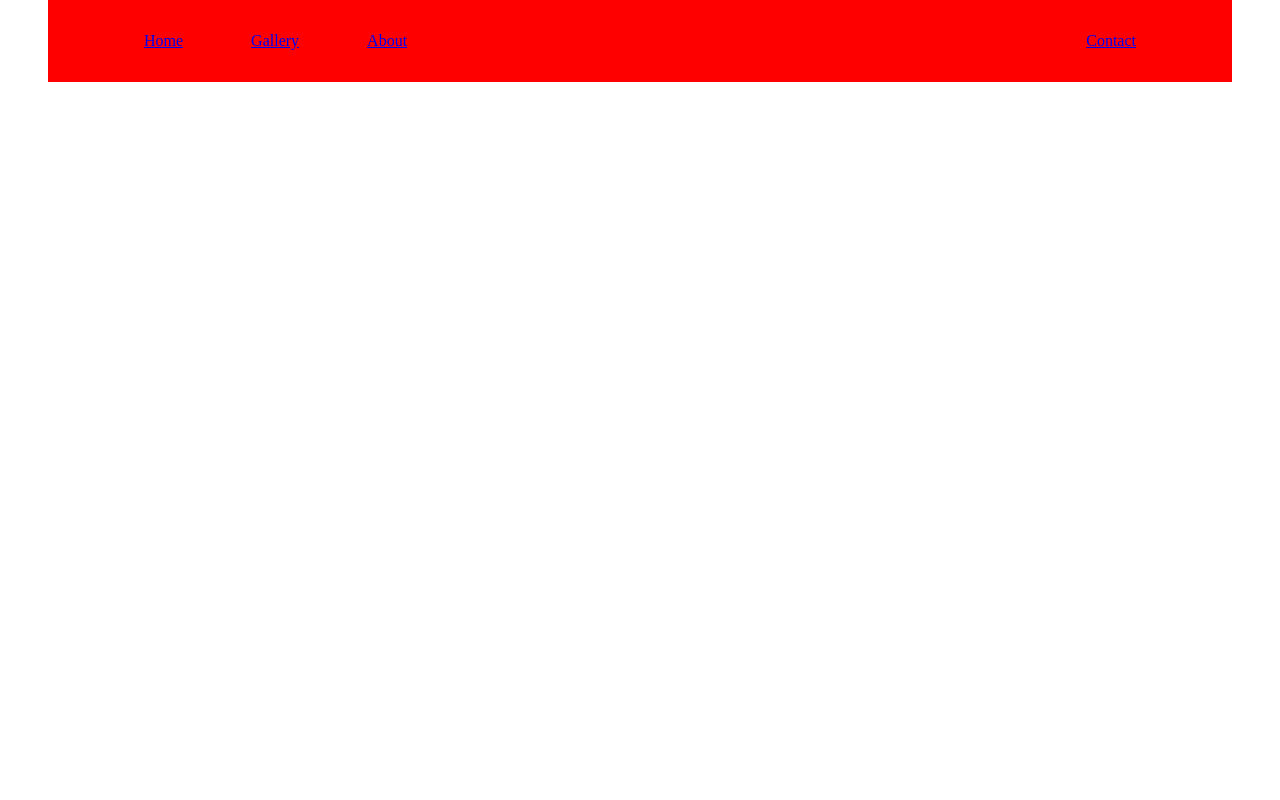
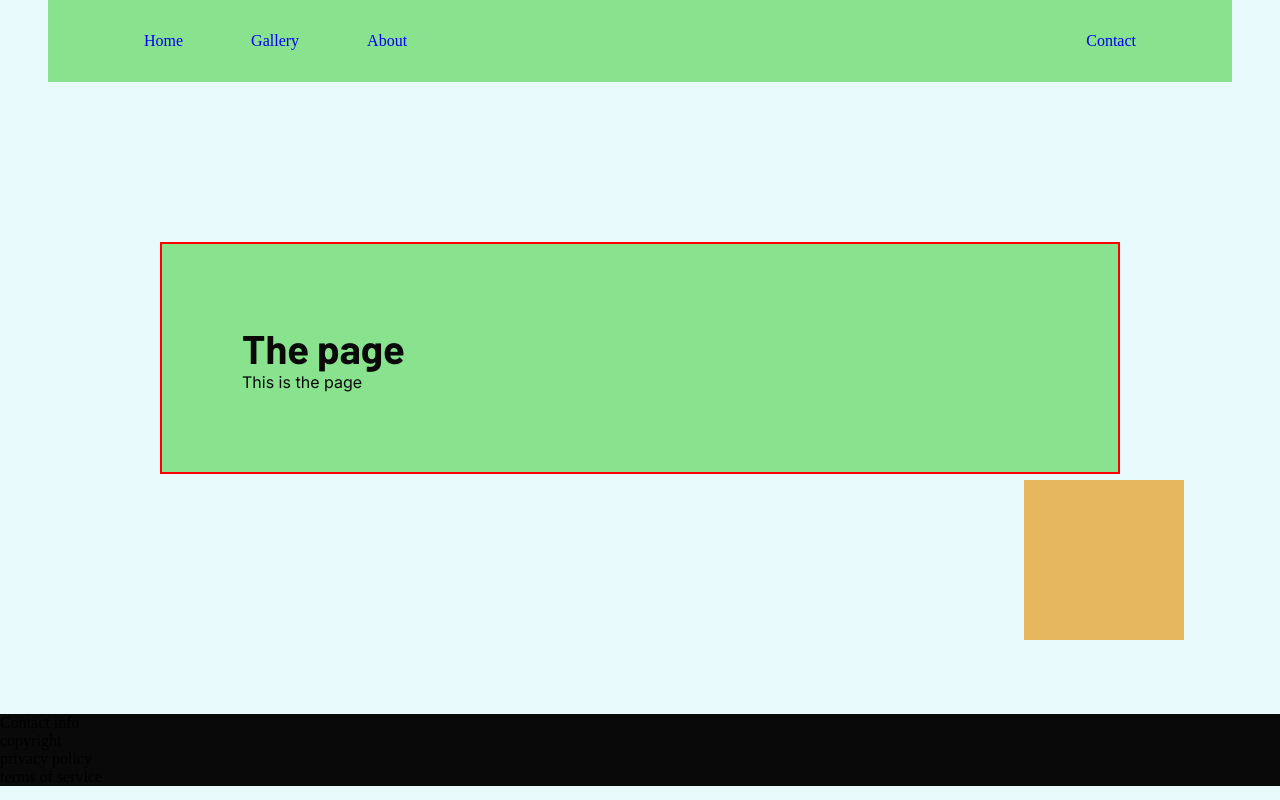
Before and after one commit to fenetreVRT/labOne, a plain HTML site: page pages/index.html in a window 1280 px wide. Drawn offline with Linux system fonts and the light colour scheme.

Commit message:
start of structure

```diff
--- a/pages/index.html
+++ b/pages/index.html
@@ -20,9 +20,18 @@
         <a class="contact-nav" href="/pages/contact.html">Contact</a>
       </div>
     </header>
-    <section>
-      <div><h1></h1></div>
-      <div></div>
+    <section class="home-container">
+      <div class="home-content">
+        <h1>The page</h1>
+        <p>This is the page</p>
+      </div>
     </section>
+    <div class="decoration"><div class="color-square"></div></div>
+    <footer>
+      <div>Contact info</div>
+      <div>copyright</div>
+      <div>privacy policy</div>
+      <div>terms of service</div>
+    </footer>
   </body>
 </html>
--- a/style.css
+++ b/style.css
@@ -1,5 +1,14 @@
+@import url("https://fonts.googleapis.com/css2?family=Inter:wght@200;300;400;600;700&display=swap");
+@import url("https://fonts.googleapis.com/css2?family=Barlow:ital,wght@0,300;0,400;0,500;0,700");
+
+/* General styling */
+
 * {
   margin: 0;
+}
+
+body {
+  background-color: #e9fafd;
 }
 
 header {
@@ -7,14 +16,31 @@ header {
 }
 
 .navbar {
-  background-color: red;
+  background-color: #88e28e;
   display: flex;
   justify-content: space-between;
   padding: 2rem 4rem;
 }
 
+footer {
+  background-color: #090909;
+}
+
+h1 {
+  color: #090909;
+  font-family: "Barlow", sans-serif;
+  font-size: 2.5rem;
+  font-weight: 700;
+}
+
+p {
+  color: #090909;
+  font-family: "Inter", sans-serif;
+}
+
 a {
   padding-inline: 2rem;
+  text-decoration: none;
 }
 
 a:active {
@@ -24,3 +50,46 @@ a:active {
 a:hover {
   color: yellow;
 }
+
+/* ----------------------------- */
+/* ------The home section------- */
+/* ----------------------------- */
+
+.home-container {
+  background-color: #88e28e;
+  border: 2px solid red;
+  display: grid;
+  grid-template-columns: 1fr, auto, 1fr;
+  grid-template-rows: 1fr, 1fr;
+  padding: 5rem;
+  margin: 10rem;
+}
+
+.home-content {
+  position: relative;
+}
+
+.decoration {
+  min-height: 10vh;
+}
+
+.color-square {
+  position: absolute;
+  z-index: 1;
+  top: 60%;
+  left: 80%;
+  padding: 5rem;
+  background-color: #e6b65c;
+}
+
+/* ----------------------------- */
+/* ------The about section------ */
+/* ----------------------------- */
+
+/* ----------------------------- */
+/* -----The gallery section----- */
+/* ----------------------------- */
+
+/* ----------------------------- */
+/* -----The contact section----- */
+/* ----------------------------- */
```
Also changed, not shown: pages/about.html (+5 -0 lines), pages/contact.html (+1 -0 lines), pages/gallery.html (+11 -8 lines), images/favicon.ico (added).
